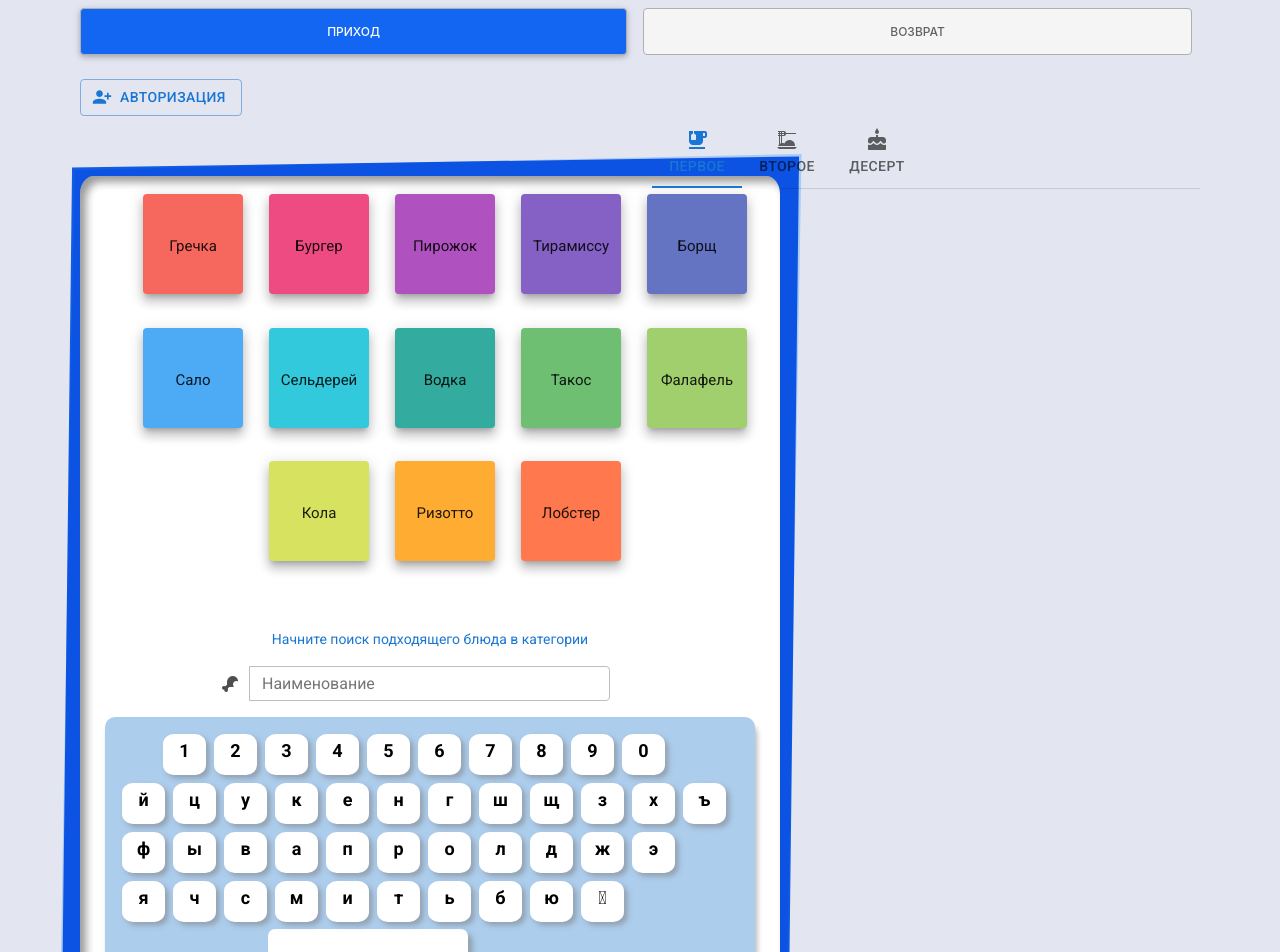
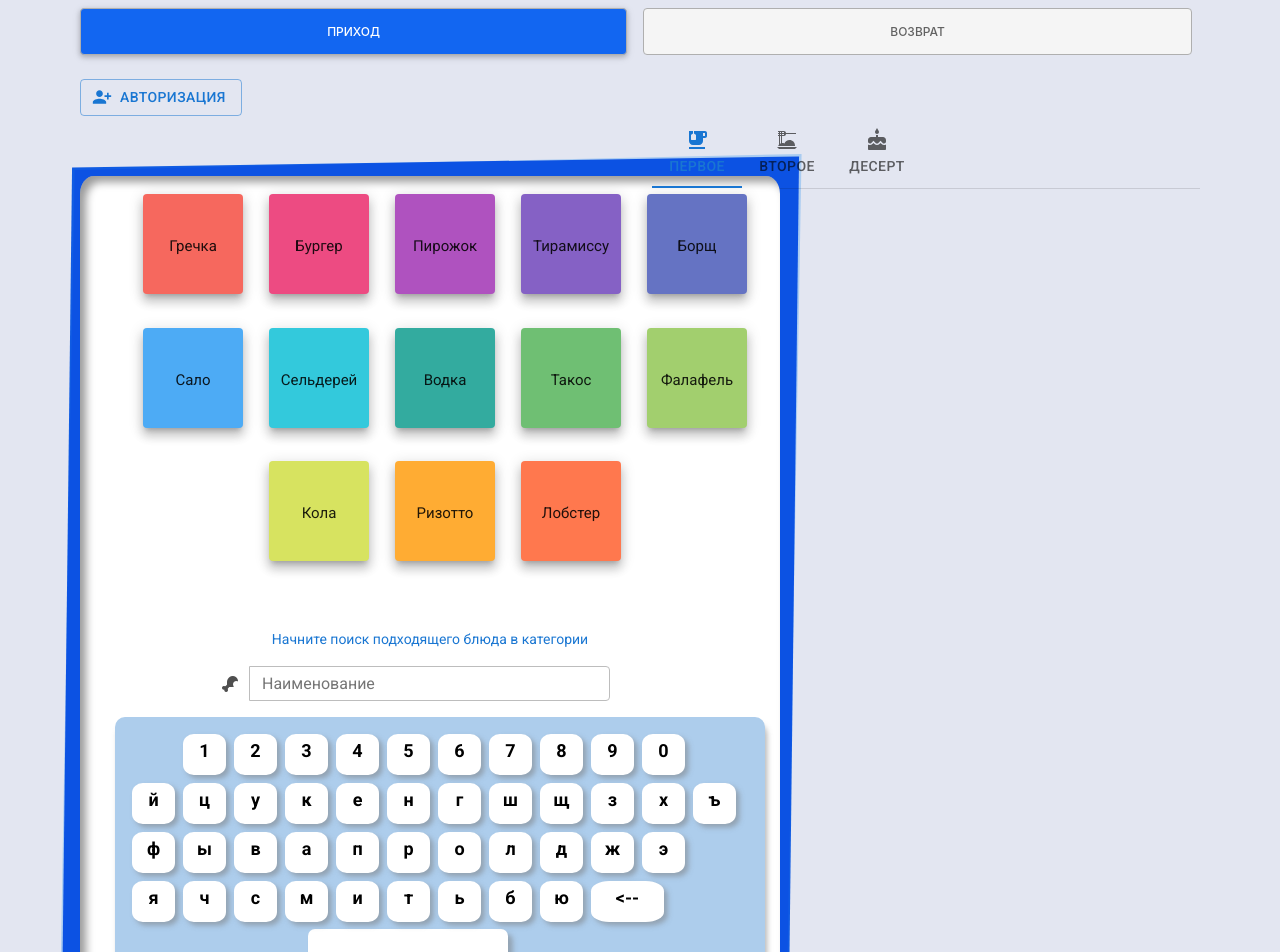
Before and after one commit to Mafalepron/dishApp, a React (Create React App) app: page / in a window 1280 px wide. Shown: the top 952 px of the page. Built offline with nearby package versions, Linux system fonts and the light colour scheme.

Commit message:
25dayofApril

```diff
--- a/src/components/Content/Coming/Elems/AddDishesForm/AddDishesForm.jsx
+++ b/src/components/Content/Coming/Elems/AddDishesForm/AddDishesForm.jsx
@@ -9,33 +9,42 @@ import DishApiItem from './DishApiItems/DishApiItem'
 function AddDishesForm(props) {
   const { dishsArr = [] } = useContext(CustomContext);
   const [dishs, setDishs] = useState(dishsArr);
+  const [dishName, setDishName] = useState('');
 
-  const [dishName, setDishName] = useState('')
-  //функция поиска
+  const [handleInput, setHandleInput] = useState(false)
+
+
   const findDishByName = (e) => {
     let findedDishs = [];
     dishsArr.map( (dish) => {
-      if ( dish.dishname.toUpperCase().indexOf(e.target.value.toUpperCase()) > -1 ) {
-          findedDishs.push(dish)
+      if ( dish.dishname.toUpperCase().indexOf(dishName.toUpperCase()) > -1 ) {
+            findedDishs.push(dish)
      }
     })
     return findedDishs
   }
 
+
   const handleSetDishName = (e) => {
+    setDishName(e.target.value)
     let newDishs = findDishByName(e)
     setDishs(newDishs)
-    setDishName(e.target.value)
+    console.log(dishName)
   }
 
-  const [dishId, setDishId] = useState(0)
+  //функция поиска
 
-  const [dishQuantity, setDishQuantity] = useState(0)
 
-  const handleSetDishQuantity = (e) => {
-    //функция поиска
-    setDishQuantity(e.target.value)
-  }
+
+
+  // const [dishId, setDishId] = useState(0)
+
+  // const [dishQuantity, setDishQuantity] = useState(0)
+
+  // const handleSetDishQuantity = (e) => {
+  //   //функция поиска
+  //   setDishQuantity(e.target.value)
+  // }
 
     return(
       <div >
@@ -49,11 +58,11 @@ function AddDishesForm(props) {
                       marginBottom: '140px',
                       marginLeft: '30px',
                       textAlign: 'center',
-        alignItems: 'center',
-        justifyContent: 'center',
+                      alignItems: 'center',
+                      justifyContent: 'center',
                       }}>
                                       { dishs.map( (dish) => {
-                                        return <DishApiItem dish={dish} />
+                                        return <DishApiItem dish={dish} key={dish.dishId} />
                                       }) }
         </div>
         <div
@@ -80,7 +89,11 @@ function AddDishesForm(props) {
                 </div>
                 <div
                   style={{marginTop:"10px"}} >
-                    <MyKeyboard />
+                    <MyKeyboard
+                        setDishName={setDishName}
+                        dishName={dishName}
+                        findDishByName={findDishByName}
+                        setDishs={setDishs} />
                 </div>
         </div>
         </div>
--- a/src/components/Content/Coming/Elems/AddDishesForm/DishApiItems/DishApiItem.jsx
+++ b/src/components/Content/Coming/Elems/AddDishesForm/DishApiItems/DishApiItem.jsx
@@ -6,17 +6,7 @@ import Modal from '@mui/material/Modal';
 import CheckCircleIcon from '@mui/icons-material/CheckCircle';
 import Button from '@mui/material/Button';
 
-const style = {
-    position: 'absolute',
-    top: '50%',
-    left: '50%',
-    transform: 'translate(-50%, -50%)',
-    width: 400,
-    bgcolor: 'background.paper',
-    border: '2px solid #000',
-    boxShadow: 24,
-    p: 4,
-  };
+
 
 
 export default function DishApiItem(props) {
@@ -50,7 +40,12 @@ export default function DishApiItem(props) {
       }}
       onClick={handleOpen}
     >
-      <Paper elevation={8} style={{display: 'flex', paddingTop: '40px', backgroundColor: `${props.dish.color}`, justifyContent: 'center',}} >{props.dish.dishname}</Paper>
+      <Paper elevation={8}
+             style={{
+               display: 'flex',
+               paddingTop: '40px',
+               backgroundColor: `${props.dish.color}`,
+               justifyContent: 'center',}}> {props.dish.dishname}</Paper>
     </Box>
     <Modal
         open={open}
@@ -58,17 +53,32 @@ export default function DishApiItem(props) {
         aria-labelledby="modal-modal-title"
         aria-describedby="modal-modal-description"
       >
-        <Box sx={style}>
+        <Box sx={{
+                  position: 'absolute',
+                  top: '50%',
+                  left: '50%',
+                  transform: 'translate(-50%, -50%)',
+                  width: 400,
+                  bgcolor: `${props.dish.color}`,
+                  border: '2px solid #000',
+                  boxShadow: 24,
+                  p: 4,
+                  }}>
           <Typography id="modal-modal-title" variant="h6" component="h2">
-          <span style={{marginLeft: '125px'}}>{props.dish.dishname}</span>
+            <span style={{marginLeft: '125px'}}>{props.dish.dishname}</span>
           </Typography>
           <Typography id="modal-modal-description" sx={{ mt: 2 }}>
-            <h6>Введите количество</h6>
-          <input
+          <div style={{display: 'inline-flex'}}>
+            <p style={{width: '50%', marginLeft: '10px'}}>Введите количество</p>
+            <input
                         className="form-control"
                         placeholder="Количество"
                         aria-label="Количество"
-                        type ="text"/>
+                        type ="text"
+                        style={{width: '35%', marginLeft: '5px'}}
+                        />
+          </div>
+
             <Button
                         variant='contained'
                         color='success'
--- a/src/components/Content/Coming/Elems/AddDishesForm/Keyboard/MyKeyboard.jsx
+++ b/src/components/Content/Coming/Elems/AddDishesForm/Keyboard/MyKeyboard.jsx
@@ -1,9 +1,10 @@
-import React from 'react';
+import React, { useState } from 'react';
 import s from './MyKeyboard.module.css';
 
 
 const MyKeyboard = (props) => {
     const keyboard = [49,50,51,52,53,54,55,56,57,48,1081, 1094, 1091, 1082, 1077, 1085, 1075, 1096, 1097, 1079, 1093, 1098, 1092, 1099, 1074, 1072, 1087, 1088, 1086, 1083, 1076, 1078, 1101, 1103, 1095, 1089, 1084, 1080, 1090, 1100, 1073, 1102, 8, 32];
+    const [clickInput, setClickInput] = useState('')
     // let alphabet = 'йцукенгшщзхъфывапролджэячсмитьбю';
     // let massiv = [];
     // for (let i = 0; i < alphabet.length; i++) {
@@ -16,11 +17,23 @@ const MyKeyboard = (props) => {
             space.classList.remove(`${s.active}`);
             foo.forEach(element => element.classList.remove(`${s.active}`));
             event.target.classList.add(`${s.active}`);
-            setTimeout(function() { event.target.classList.remove(`${s.active}`); }, 300);
-            props.setDishName(
-                {...props.dish,
-                    dishname: props.dish.dishname += event.target.textContent
+            setTimeout(function() { event.target.classList.remove(`${s.active}`); }, 100);
+            if (event.target.innerText === '<--') {
+                props.setDishName(props.dishName.slice(0, -1))
+            } else if (event.target.innerText === '') {
+                props.setDishName( (prevState) => {
+                    return (
+                        prevState + ` ` )
                 })
+                }
+                else {
+                        props.setDishName( (prevState) => {
+                            return (
+                                prevState + event.target.innerText )
+                })
+            }
+            props.setDishs(props.findDishByName(event))
+
         }
 
     return (
@@ -28,13 +41,18 @@ const MyKeyboard = (props) => {
                 {
                     keyboard.map(elem => {
                             if (elem === 49) {
-                                return <div className={s.kkey} onClick={handleClick} style={{marginLeft: '45px'}} >{String.fromCharCode(elem)}</div>
+                                return <div className={s.kkey} onClick={handleClick} style={{marginLeft: '55px'}} >{String.fromCharCode(elem)}</div>
                             }
                             if (elem === 48 || elem === 1098 || elem === 1101) {
                                 return( <div >
                                             <div className={s.kkey} onClick={handleClick}>{String.fromCharCode(elem)}</div>
                                             <div className={s.clearfix}/>
                                         </div>
+                                )
+                            }
+                            else if (elem === 8) {
+                                return(
+                                            <div className={s.kkeybackspace} onClick={handleClick}>{'<--'}</div>
                                 )
                             }
                             else if (elem === 32) {
--- a/src/components/Content/Coming/Elems/AddDishesForm/Keyboard/MyKeyboard.module.css
+++ b/src/components/Content/Coming/Elems/AddDishesForm/Keyboard/MyKeyboard.module.css
@@ -6,7 +6,7 @@
     border-radius: 10px;
     background-color: #ADCDEC;
     box-shadow: 0.1em 0.3em 5px rgba(122,122,122,0.5);
-    margin-left: 15px;
+    margin-left: 25px;
 
 }
 
@@ -32,14 +32,20 @@
     box-shadow: 0.2em 0.2em 5px rgba(122,122,122,0.5);
 
 }
-.backspace {
-    width: 100px;
-    height: 25px;
-    border: 0.1px solid #BBBBBB;
+.kkeybackspace {
+    width: 73px;
+    height: 41px;
+    /* border: 0.1px solid black; */
     background-color: white;
-    border-radius: 10px;
-    margin: 3px;
+    border-radius: 25%;
+    margin: 4px;
     padding: 3px;
+    float: left;
+    color:black;
+    text-align:center;
+    font-size: 18px;
+    font-weight: bold;
+    box-shadow: 0.2em 0.2em 5px rgba(122,122,122,0.5);
 
 }
 .kkeyspace {
@@ -49,7 +55,7 @@
     background-color: white;
     border-radius: 7px;
     margin: 3px;
-    margin-left: 150px;
+    margin-left: 180px;
     padding: 3px;
     box-shadow: 0.2em 0.2em 5px rgba(122,122,122,0.5);
 
```
